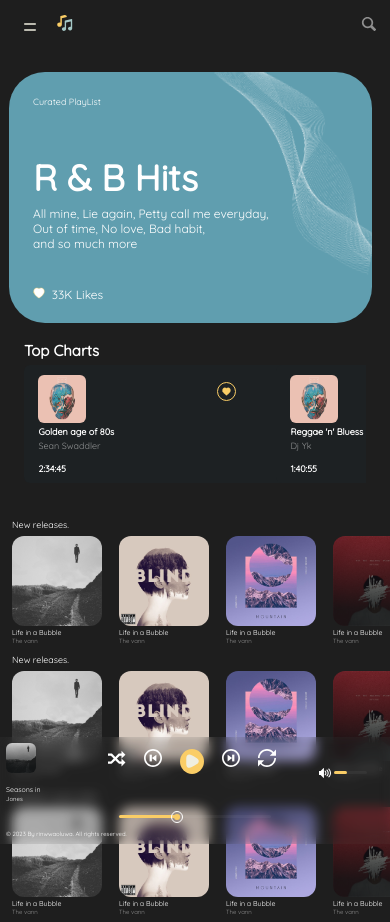
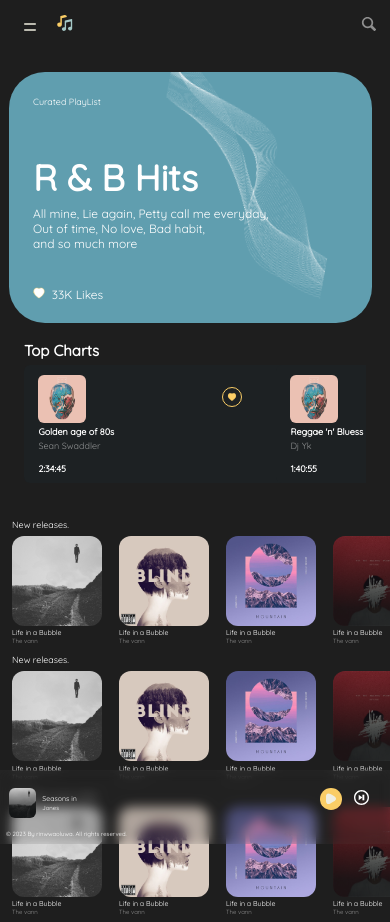
Before and after one commit to Rinwaoluwa/Musica, a plain HTML site: page index.html in a window 390 px wide. Drawn offline with Linux system fonts and the light colour scheme.

Commit message:
fixed mobile media-query

```diff
--- a/index.html
+++ b/index.html
@@ -497,7 +497,7 @@
                                 <use href="images/sprite.svg#icon-play3"></use>
                             </svg>
                         </li>
-                         <li class="musica__play--icon">
+                         <li class="musica__play--icon musica__play--icon-2">
                             <svg>
                                 <use href="images/sprite.svg#icon-next"></use>
                             </svg>
--- a/sass/layout/_chart.scss
+++ b/sass/layout/_chart.scss
@@ -61,7 +61,7 @@
             flex: 1 1 0;
         }
 
-        @include respond (break-7) {
+        @include respond (break-8) {
            margin-left: -2.5rem;
            min-width: 93vw;
         }
@@ -79,7 +79,7 @@
                 margin-bottom: 25rem;
             }
 
-            @include respond (break-7) {
+            @include respond (break-8) {
                 margin-bottom: 8rem;
             }
         }
@@ -162,8 +162,8 @@
 
             @include respond(break-8) {
                 transform:rotate(-80deg) scale(0.5);
-                top: -13rem;
-                right: -28rem;
+                top: -9rem;
+                right: -20rem;
             }
         }
 
@@ -237,9 +237,10 @@
             border-radius: 1rem;
         }
 
-        @include respond(break-7) {
+        @include respond(break-8) {
             gap: 0.5rem;
             width: 70vw;
+            flex: 0 1 0;
         }
 
         figcaption {
@@ -251,27 +252,29 @@
 
             }
 
-            @include respond(break-7) {
+            @include respond(break-8) {
                 margin-right: 0;
                 min-width: 30%;
             }
         }
 
-
     }
     aside {
         border-radius: 50%;
-        -moz-outline-radius: 50%;
-        outline: 0.3px solid var(--gold);
-        outline-offset: 0.8rem;
         height: 2rem;
         width: 2rem;
         margin-top: 2rem;
+        border: 0.3px solid var(--gold);
+        padding: 1.5rem;
 
 
         svg {
             height: 2rem;
             width: 2rem;
+            position: relative;
+            top: 50%;
+            left: 50%;
+            transform: translate(-50%, -50%);
 
             &:hover{
                 animation: scale 0.4s ease-out;
@@ -304,7 +307,6 @@
 
         @include respond(break-5) {
             max-width: 8rem;
-            flex: 1;
         }
     }
 }
--- a/sass/layout/_play-music.scss
+++ b/sass/layout/_play-music.scss
@@ -10,13 +10,12 @@
         gap: 5%;
     }
 
+    @include respond(break-8) {
+       padding: 2rem 0.5rem;
+    }
+
     figure {
         width: 100%;
-
-        @include respond(break-8) {
-            display: grid;
-            grid-auto-flow: row;
-        }
 
         figcaption {
             width: 100%;
@@ -32,6 +31,10 @@
             margin-right: 1rem;
         }
 
+        @include respond(break-8) {
+            margin: 0;
+        }
+
 
         svg {
             height: 2rem;
@@ -39,8 +42,7 @@
             fill: var(--white);
 
             @include respond(break-8) {
-                height: 3rem;
-                width: 3rem;
+                display: none;
             }
         }
 
@@ -54,10 +56,30 @@
             svg {
                 height: 1.5rem;
                 width: 1.5rem;
+                position: relative;
+                top: 50%;
+                left: 50%;
+                transform: translate(-50%, -50%);
 
                 @include respond(break-8) {
+                    display: block;
+                    height: 2rem;
+                    width: 2rem;
+                    margin: 0;
+                }
+            }
+        }
+
+        &-2 {
+            svg {
+
+                @include respond(break-8) {
+                    display: block;
                     height: 2.5rem;
                     width: 2.5rem;
+
+                    position: relative;
+                    top: 0.3rem;
                 }
             }
         }
@@ -69,10 +91,19 @@
     width: 100%;
     justify-content: center;
     align-items: center;
+
+    @include respond(break-8) {
+        display: none;
+    }
+
     svg {
         height: 2rem;
         width: 2rem;
         fill: var(--white);
+
+        @include respond(break-8) {
+            display: none;
+        }
     }
 }
 
@@ -84,6 +115,10 @@
     border-radius: 2rem;
 
     position: relative;
+
+    @include respond(break-8) {
+        display: none;
+    }
 
     &--1{
         margin: 0;
```
Also changed, not shown: css/main.css, 1 other file.
